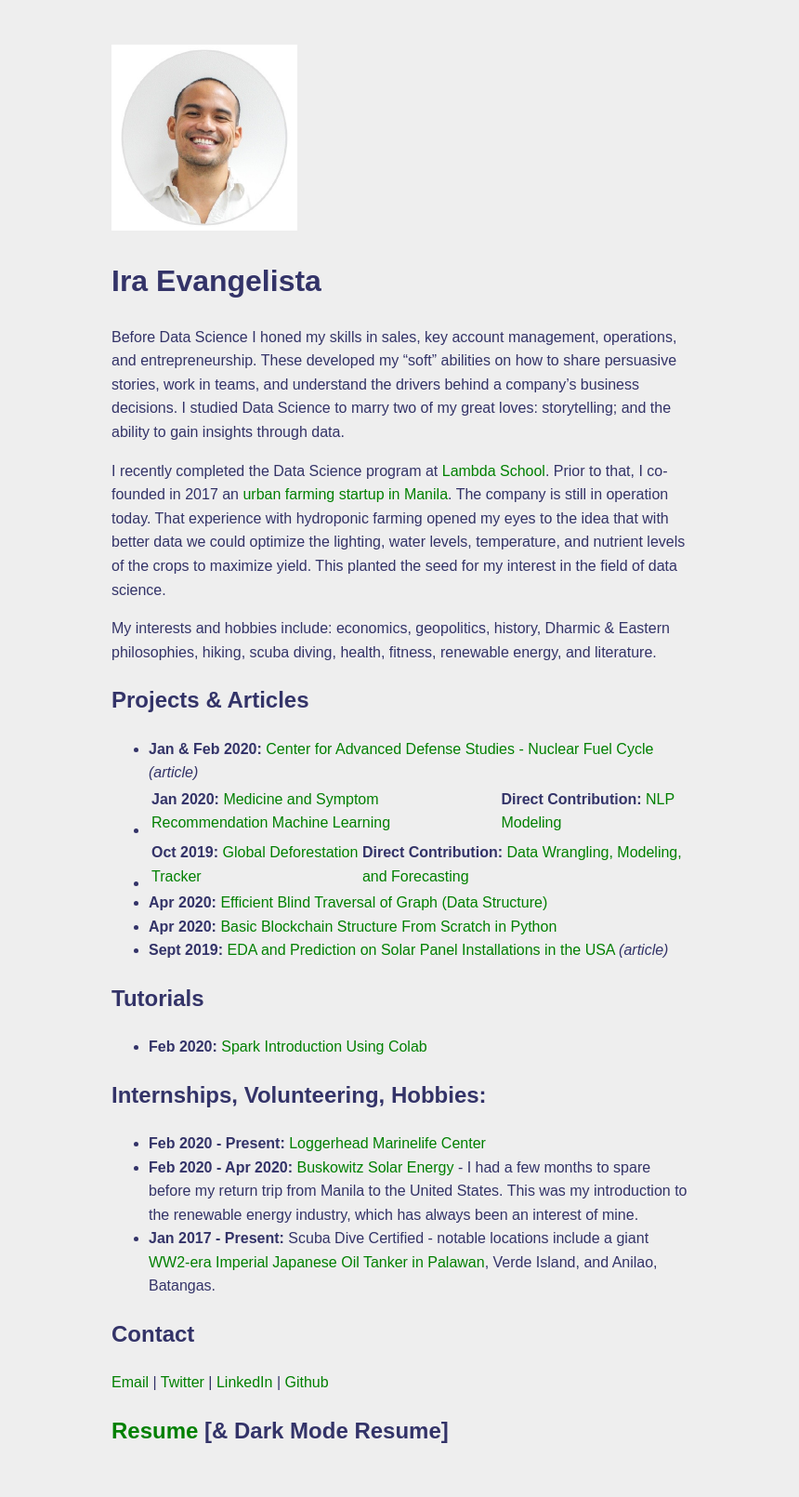
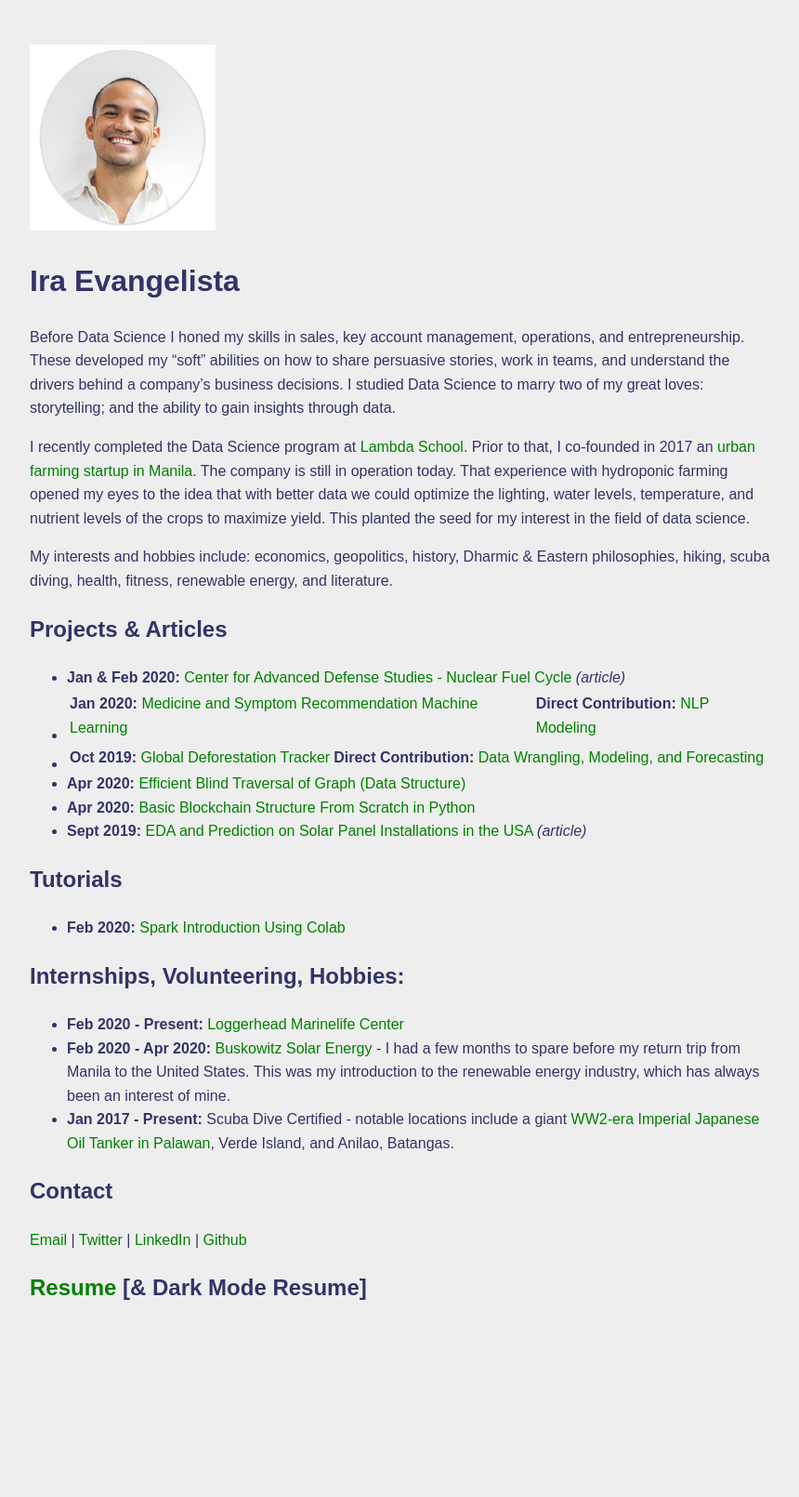
Before and after one commit to pragmatizt/ira_evangelista.github.io, a Jekyll site: the page built from index.md, in a window 1280 px wide. Shown: the whole page at 93% size, without its empty margins (208-1068 px from the left). Built offline with Jekyll 4.4.1, drawn with Linux system fonts in a browser that asks for light colours; our own code applies the rules of GitHub Pages for plain Markdown files; after the commit the page ends 1457 px from its top, so only the background shows below that.

Commit message:
Update default.html

```diff
--- a/_layouts/default.html
+++ b/_layouts/default.html
@@ -20,7 +20,7 @@
           font-family: sans-serif;
           font-size: 16px;
           line-height: 1.6;
-          max-width: 39rem;
+          max-width: 50rem;
           padding: 2rem;
           margin: auto;
           background-color:#EEEEEE;
```
